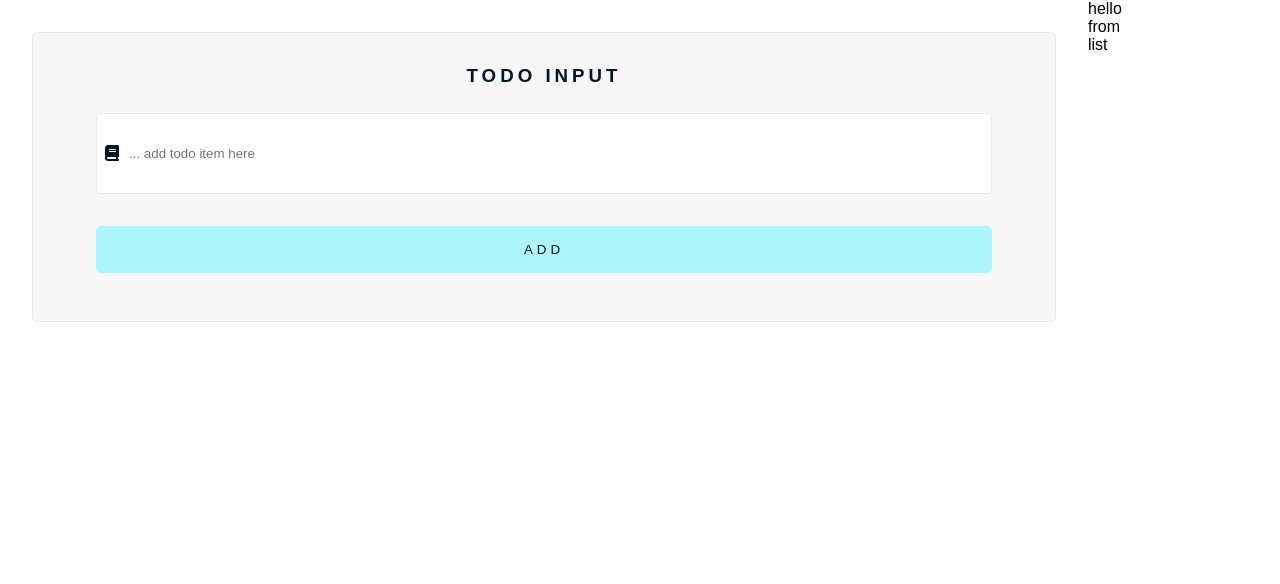
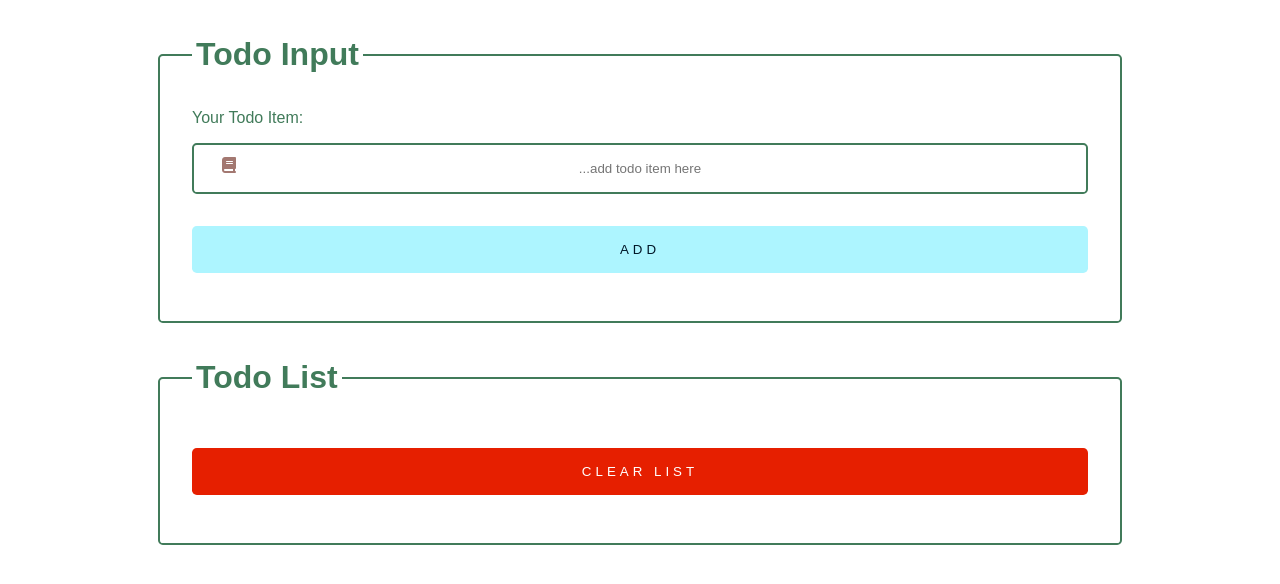
Before and after one commit to Milad64sh/todo-list-project, a React (Create React App) app: page / in a window 1280 px wide. Shown: the top 584 px of the page. Built offline with nearby package versions, Linux system fonts and the light colour scheme.

Commit message:
finished css

```diff
--- a/src/App.css
+++ b/src/App.css
@@ -6,6 +6,7 @@
   --clr-primary-5: #8dc5cc;
   --clr-primary-6: #011627;
   --clr-primary-7: #000;
+  --clr-primary-8: #e61f00;
   --clr-white: #fff;
   --clr-grey: #f8f7f7;
   --radius: 0.3rem;
@@ -27,10 +28,9 @@
   padding: 1rem;
   margin-bottom: 2rem;
 }
-h1 {
+ul h1 {
   color: var(--clr-primary-6);
   text-align: center;
-
   letter-spacing: var(--spacing);
   text-transform: uppercase;
 }
@@ -38,74 +38,112 @@ h3 {
   text-transform: capitalize;
   text-align: center;
 }
-.inputs {
-  position: relative;
-  display: flex;
-  width: 80vw;
-  padding-bottom: 2rem;
-  padding-top: 2rem;
-  background: var(--clr-grey);
-  margin: 2rem;
-  border-radius: var(--radius);
-  border: 1px solid var(--clr-primary-2);
-  align-items: center;
-  justify-content: center;
-  box-sizing: border-box;
+.btn {
+  border: none;
 }
 
-.whole-app {
-  width: 80vw;
-  display: grid;
-  grid-template-columns: 1fr 1fr;
-}
 /*
 =======
 input
 =======
- */
-.input {
-  position: relative;
-  display: flex;
+*/
+fieldset {
+  margin: 2rem auto;
+  padding: 2rem 2rem;
+  border-radius: var(--radius);
+  border: solid 2px var(--clr-primary-3);
+  width: 70vw;
 }
-.todo-input {
-  position: relative;
-  padding: 2rem;
+legend {
+  padding: 0.25rem;
+  color: #417b5a;
+  text-transform: capitalize;
+}
+label {
+  text-transform: capitalize;
+  color: var(--clr-primary-3);
+  display: block;
+  margin-top: 1rem;
+}
+.checks label {
+  margin-top: 0;
+}
+label:first-of-type {
+  margin-top: 0;
+}
+input {
+  padding: 1rem;
+  border: solid 2px var(--clr-primary-3);
+  border-radius: var(--radius);
   width: 70vw;
-  margin: 3rem 1rem 1rem 1rem;
-  border: 1px solid var(--clr-primary-2);
-  background: var(--clr-white);
+  margin: 1rem auto;
+  text-align: center;
   color: var(--clr-primary-1);
-  display: inline-block;
-  box-sizing: border-box;
-  border-radius: var(--radius);
 }
 .input i {
   position: absolute;
-  float: left;
-  left: 25px;
-  top: 80px;
-  text-align: center;
-  justify-content: center;
-  color: var(--clr-primary-6);
+  color: var(--clr-primary-1);
+  padding: 30px;
+  /* min-width: 0px; */
 }
 .add-btn {
+  padding: 1rem;
   width: 70vw;
+  margin: 1rem auto;
   background: var(--clr-primary-4);
   color: var(--clr-primary-6);
-  box-shadow: none;
-  border: none;
-  padding: 1rem;
-  margin: 1rem;
-  display: block;
+  border-radius: var(--radius);
   text-transform: uppercase;
   letter-spacing: var(--spacing);
+}
+/*
+=======
+list
+=======
+*/
+
+.clear-btn {
+  padding: 1rem;
+  width: 70vw;
+  margin: 1rem auto;
+  background: var(--clr-primary-8);
+  color: var(--clr-white);
   border-radius: var(--radius);
+  text-transform: uppercase;
+  letter-spacing: var(--spacing);
+}
+.single-item {
+  display: flex;
+  justify-content: space-between;
+  text-transform: capitalize;
+  list-style-type: none;
+  color: var(--clr-primary-3);
+  border: solid 2px var(--clr-primary-3);
+  border-radius: var(--radius);
+  padding: 1rem;
+  margin-bottom: 0.5rem;
+}
+.edit-icon {
+  color: var(--clr-primary-3);
+  padding-right: 0.5rem;
+  cursor: pointer;
+}
+.delete-icon {
+  color: var(--clr-primary-8);
+  cursor: pointer;
+}
+i:hover {
+  transform: scale(1.2);
+  transition: var(--transition);
+}
+.btn:hover {
+  box-shadow: 1px 1px 8px 1px var(--clr-primary-1);
+  font-weight: bold;
+  transition: var(--transition);
+}
+.clear-btn:hover {
+  box-shadow: 1px 1px 8px 1px var(--clr-primary-1);
 }
 .add-btn:hover {
-  font-weight: bold;
-  transition: var(--transition);
-  box-shadow: 1px 1px 4px 0px var(--clr-primary-5);
+  box-shadow: 1px 1px 8px 1px var(--clr-primary-5);
 }
-.input:hover:focus {
-  border: var(--clr-primary-1);
-}
--- a/src/App.js
+++ b/src/App.js
@@ -1,9 +1,7 @@
 import React, { Component } from 'react';
 import { v4 as uuidv4 } from 'uuid';
+import Input from './components/Input';
 import List from './components/List';
-import Input from './components/Input';
-import './App.css';
-
 export default class App extends Component {
   state = {
     items: [],
@@ -19,35 +17,45 @@ export default class App extends Component {
   handleSubmit = (e) => {
     e.preventDefault();
     const newItem = {
-      id: this.state.id,
+      id: uuidv4(),
       title: this.state.item,
     };
     const newItems = [...this.state.items, newItem];
     this.setState({
-      id: uuidv4(),
       items: newItems,
       item: '',
+      id: uuidv4(),
       editItem: false,
     });
   };
-  handleDelete = (id) => {};
+  handleDelete = (id) => {
+    const filteredItems = this.state.items.filter((item) => item.id !== id);
+    this.setState({
+      items: filteredItems,
+    });
+  };
   handleEdit = (id) => {};
-  clearList = () => {};
+  clearList = () => {
+    this.setState({
+      items: [],
+    });
+  };
   render() {
     return (
-      <section className='whole-app'>
+      <>
         <Input
+          item={this.state.item}
           handleChange={this.handleChange}
-          handlesubmit={this.handleSubmit}
-          handleEdit={this.handleEdit}
-          item={this.state.item}
+          handleSubmit={this.handleSubmit}
+          editItem={this.editItem}
         />
         <List
+          items={this.state.items}
+          handleEdit={this.handleEdit}
+          handleDelete={this.handleDelete}
           clearList={this.clearList}
-          handleDelete={this.handleDelete}
-          item={this.state.items}
         />
-      </section>
+      </>
     );
   }
 }
--- a/src/components/Input.js
+++ b/src/components/Input.js
@@ -3,33 +3,34 @@ import '../App.css';
 
 export default class Input extends Component {
   render() {
-    const { handleChange, hnadleSubmit, item, editItem } = this.props;
+    const { item, handleChange, handleSubmit, editItem } = this.props;
     return (
-      <article className='inputs'>
-        <div className='heading'>
-          <h1>ToDo Input</h1>
-        </div>
-        <div className='form'>
-          <form onSubmit={hnadleSubmit}>
+      <fieldset>
+        <legend>
+          <h1>todo input</h1>
+        </legend>
+        <form onSubmit={handleSubmit}>
+          <label className='todo label'>your todo item: </label>
           <div className='input'>
+            <i className='fas fa-book'></i>
             <input
-                className='todo-input'
               type='text'
-                placeholder='... add todo item here'
+              placeholder='...add todo item here'
               value={item}
               onChange={handleChange}
             />
-              <i className='fas fa-book'></i>
           </div>
-
-            <div className='btn'>
-              <button type='submit' className='add-btn'>
-                Add
+          {/* <div className='checkbox'>
+            <input type='checkbox' />
+            <label className='checks label'>done</label>
+            <input type='checkbox' />
+            <label className='checks label'>undone</label>
+          </div> */}
+          <button className='btn add-btn' type='submit'>
+            add
           </button>
-            </div>
         </form>
-        </div>
-      </article>
+      </fieldset>
     );
   }
 }
--- a/src/components/List.js
+++ b/src/components/List.js
@@ -1,7 +1,30 @@
 import React, { Component } from 'react';
-import '../App.css';
+import Item from './SingleItem';
+
 export default class List extends Component {
   render() {
-    return <article className='lists'>hello from list</article>;
+    const { items, handleEdit, handleDelete, clearList, editItem } = this.props;
+    return (
+      <fieldset>
+        <legend>
+          <h1>todo list</h1>
+        </legend>
+        <ul>
+          {items.map((item) => {
+            return (
+              <Item
+                key={item.id}
+                title={item.title}
+                handleEdit={() => handleEdit(item.id)}
+                handleDelete={() => handleDelete(item.id)}
+              />
+            );
+          })}
+          <button type='button' className=' btn clear-btn' onClick={clearList}>
+            clear list
+          </button>
+        </ul>
+      </fieldset>
+    );
   }
 }
--- a/src/components/singleItem.js
+++ b/src/components/singleItem.js
@@ -1,7 +1,20 @@
 import React, { Component } from 'react';
-import '../App.css';
+
 export default class singleItem extends Component {
   render() {
-    return <div></div>;
+    const { title, handleDelete, handleEdit } = this.props;
+    return (
+      <li className='single-item'>
+        <h6>{title}</h6>
+        <div className='item-icon'>
+          <span className='edit-icon' onClick={handleEdit}>
+            <i className='fas fa-pen'></i>
+          </span>
+          <span className='delete-icon' onClick={handleDelete}>
+            <i className='fas fa-trash'></i>
+          </span>
+        </div>
+      </li>
+    );
   }
 }
```
Lines whose indentation alone changed are shown as unchanged.
